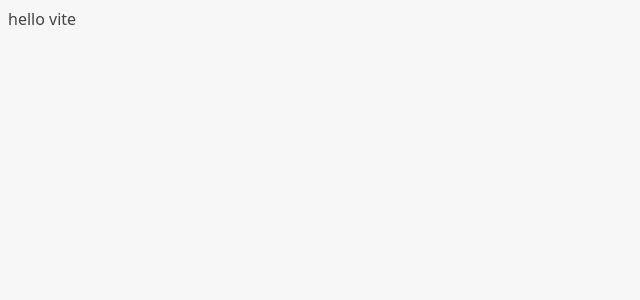
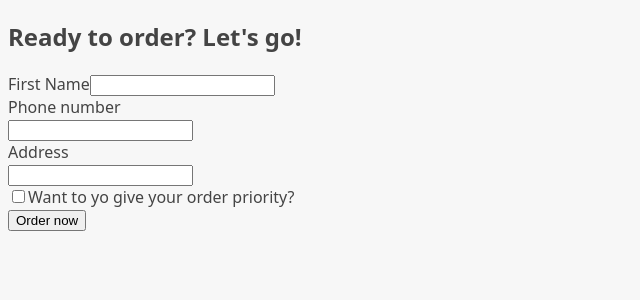
Before and after one commit to lenienguyen/fast-react-pizza, a React (Vite) app: page /order/new in a window 1280 px wide. Shown: the top 300 px of the page, without its empty margins (0-640 px from the left). Built offline with nearby package versions, Linux system fonts and the light colour scheme.

Commit message:
feat(routes): set routes

```diff
--- a/package.json
+++ b/package.json
@@ -11,7 +11,8 @@
   },
   "dependencies": {
     "react": "^18.2.0",
-    "react-dom": "^18.2.0"
+    "react-dom": "^18.2.0",
+    "react-router-dom": "^6.30.1"
   },
   "devDependencies": {
     "@types/react": "^18.2.15",
--- a/src/App.jsx
+++ b/src/App.jsx
@@ -1,6 +1,35 @@
+import { createBrowserRouter, RouterProvider } from "react-router-dom";
+import Home from "./ui/Home";
+import Menu from "./features/menu/Menu";
+import Cart from "./features/cart/Cart";
+import CreateOrder from "./features/order/CreateOrder";
+import Order from "./features/order/Order";
+
+const router = createBrowserRouter([
+  {
+    path: "/",
+    element: <Home />,
+  },
+  {
+    path: "/menu",
+    element: <Menu />,
+  },
+  {
+    path: "/cart",
+    element: <Cart />,
+  },
+  {
+    path: "/order/new",
+    element: <CreateOrder />,
+  },
+  {
+    path: "/order/:orderId",
+    element: <Order />,
+  },
+]);
+
 const App = () => {
-  const x = 23;
-  return <div>hello vite</div>;
+  return <RouterProvider router={router} />;
 };
 
 export default App;
--- a/src/features/order/CreateOrder.jsx
+++ b/src/features/order/CreateOrder.jsx
@@ -36,7 +36,7 @@
 
   return (
     <div>
-      <h2>Ready to order? Let's go!</h2>
+      <h2>Ready to order? Let&apos;s go!</h2>
 
       <form>
         <div>
```
Also changed, not shown: 1 other file (tests, documents, lock files or other folders).
